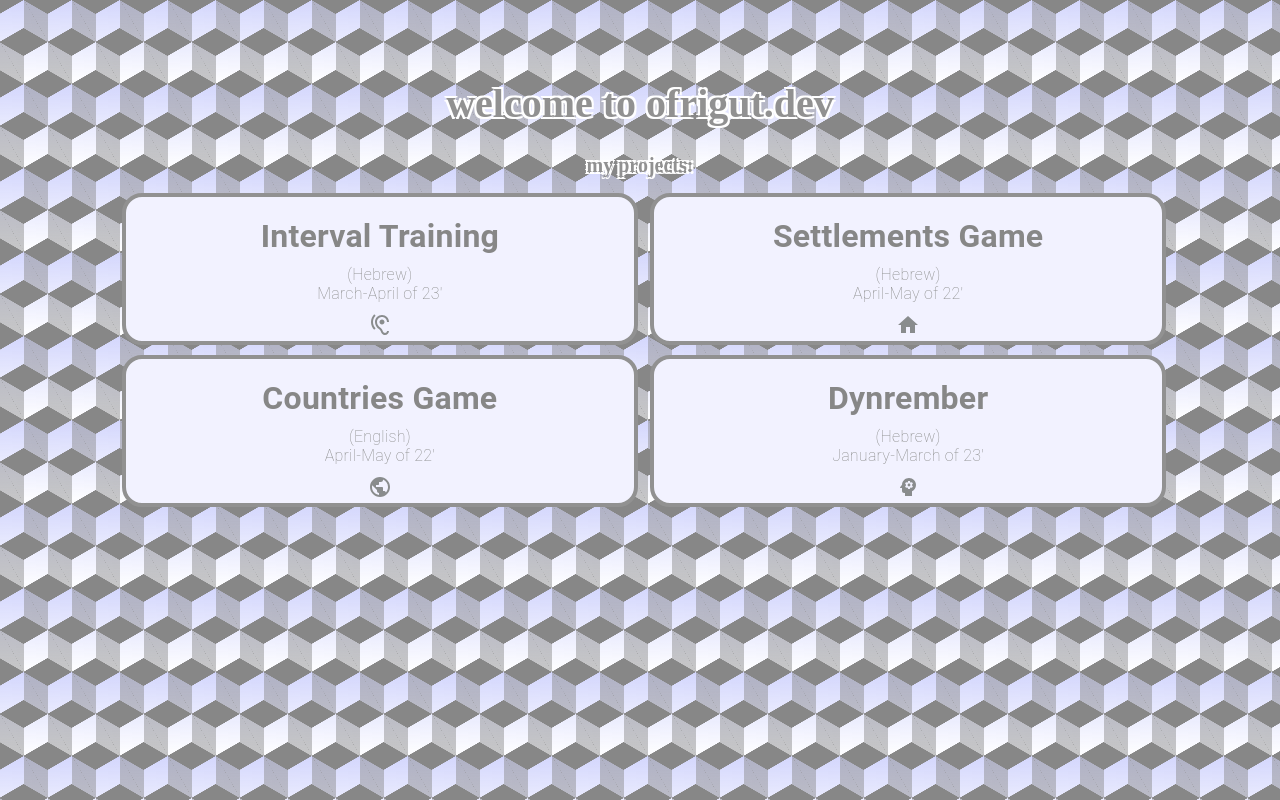
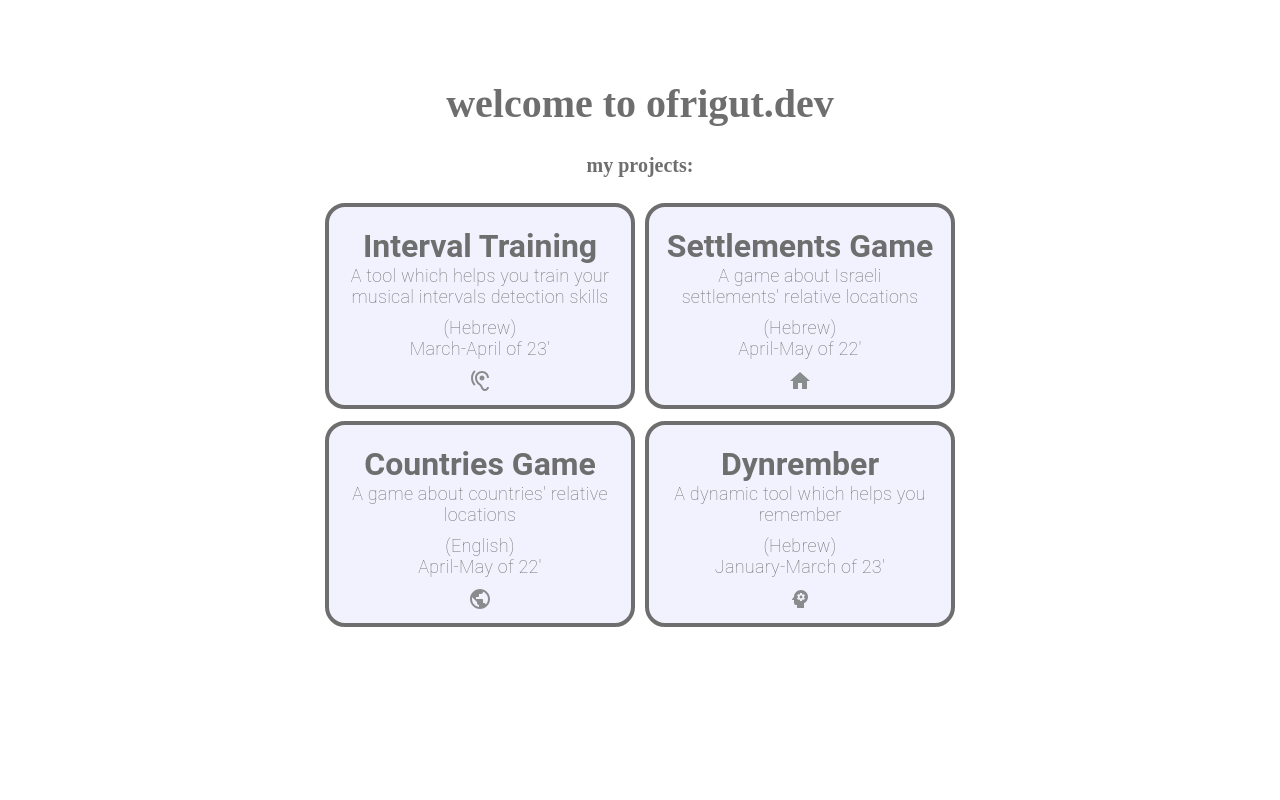
Before and after one commit to aniOfri/ofrigut-dev, a React (Create React App) app: page / in a window 1280 px wide. Built offline with nearby package versions, Linux system fonts and the light colour scheme; what soundfont-player would draw is missing.

Commit message:
updated main page and dynrember design

```diff
--- a/src/CSS/Countries/Countries.css
+++ b/src/CSS/Countries/Countries.css
@@ -1,7 +1,3 @@
-body {
-  overflow: hidden;
-}
-
 .CountriesApp {
   position: absolute;
   top: 0;
--- a/src/CSS/Dynrember/Dynrember.css
+++ b/src/CSS/Dynrember/Dynrember.css
@@ -6,6 +6,10 @@
   height: 100%;
   text-align: center;
   background-color: #242424;
+  opacity: 1;
+  background-image:  radial-gradient(#909090 2px, transparent 2px), radial-gradient(#909090 2px, #242424 2px);
+  background-size: 80px 80px;
+  background-position: 0 0,40px 40px;
 }
 
 .buttons {
--- a/src/CSS/MainPage/MainPage.css
+++ b/src/CSS/MainPage/MainPage.css
@@ -8,17 +8,11 @@
   opacity: 0.6;
   background-size: 48px 84px;
   background-position: 0 0, 0 0, 24px 42px, 24px 42px, 0 0, 24px 42px;
-  background-image:  linear-gradient(30deg, #383838 12%, transparent 12.5%, transparent 87%, #383838 87.5%, #383838), linear-gradient(150deg, #383838 12%, transparent 12.5%, transparent 87%, #383838 87.5%, #383838), linear-gradient(30deg, #383838 12%, transparent 12.5%, transparent 87%, #383838 87.5%, #383838), linear-gradient(150deg, #383838 12%, transparent 12.5%, transparent 87%, #383838 87.5%, #383838), linear-gradient(60deg, #38383877 25%, transparent 25.5%, transparent 75%, #38383877 75%, #38383877), linear-gradient(60deg, #38383877 25%, transparent 25.5%, transparent 75%, #38383877 75%, #38383877), linear-gradient(181deg, #b6bbfb 0%, rgba(217, 46, 116, 0) 100%);
 }
 
 h1.mainTitle{
   font-size: 5vh;
-  color: #494949;
-  text-shadow:
-   -2px -2px 0 #ffffff,
-    2px -2px 0 #ffffff,
-    -2px 2px 0 #ffffff,
-     2px 2px 0 #ffffff;
+  color: #0f0f0f;
   margin-top: 10vh;
   margin-left:auto;
   margin-right:auto;
@@ -27,12 +21,7 @@ h1.mainTitle{
 
 h2.mainSubtitle{
   font-size: 2.5vh;
-  color: #494949;
-  text-shadow:
-   -2px -2px 0 #ffffff,
-    2px -2px 0 #ffffff,
-    -2px 2px 0 #ffffff,
-     2px 2px 0 #ffffff;
+  color: #0f0f0f;
   margin-top: 3vh;
   margin-left:auto;
   margin-right:auto;
@@ -42,47 +31,43 @@ h2.mainSubtitle{
 
 h3.serviceTitle {
   align-items: center;
-  color: #383838;
+  color: #0f0f0f;
   fill: currentcolor;
   font-family: Roboto;
   font-size: 4vmin;
   justify-content: center;
-  letter-spacing: .25px;
-  max-width: fit-content;
-  position: relative;
   text-align: center;
-  width: auto;
   margin: 20px auto auto auto;
   padding: 0 5px 0 5px;
 }
 
-.serviceSubtitle{
+.serviceSubtitle .serviceInfo{
   margin: 10px 0 10px 0;
 }
 
 .serviceSubtitle h3{
   align-items: center;
-  color: #383838;
+  color: #0f0f0f;
   fill: currentcolor;
   font-family: Roboto;
-  font-size: 2vh;
+  font-size: 2.25vmin;
   font-weight: lighter;
   letter-spacing: .25px;
   width: fit-content;
   margin: 0 auto 0 auto;
+  padding-left: 20px;
+  padding-right: 20px;
 }
 
 .Services{
-  width: fit-content;
   margin: auto;
-  display: flex;
-  flex-wrap: wrap;
+  display: grid;
+  grid-template-columns: repeat(2, 1fr);
 }
 
 .Services > .Service {
   flex: 33.3333333%;
-  margin-right: 10px;
-  margin-left: 10px;
+  margin: 10px 5px 10px 5px;
 }
 
 .Service{
@@ -90,12 +75,15 @@ h3.serviceTitle {
 }
 
 .Service div.ServiceWrapper{
-  width: 100%;
+  height: 100%;
+  width: max(fit-content, 20vmin);
+  margin-left: auto;
+  margin-right: auto;
   background-color: #eaebff;
   cursor: pointer;
   text-align: center;
   border-radius: 20px;
-  border: #494949 4px solid;
+  border: #0f0f0f 4px solid;
 }
 
 .Service h3.mainTitle {
--- a/src/CSS/Settlements/Settlements.css
+++ b/src/CSS/Settlements/Settlements.css
@@ -1,6 +1,3 @@
-body {
-  overflow: hidden;
-}
 
 .SettlementsApp {
   position: absolute;
--- a/src/Pages/Dynrember.jsx
+++ b/src/Pages/Dynrember.jsx
@@ -20,7 +20,7 @@ function Dynrember() {
       jsx = (
         <div className="dynremberWrapper">
           <div>
-            <h1 className="dynremberTitle">דינרמבר - משחק זכרון</h1>
+            <h1 className="dynremberTitle">דינרמבר</h1>
           </div>
           <div className="buttons">
             <button className="menuOption" onClick={() => setPage(1)}>
@@ -44,7 +44,7 @@ function Dynrember() {
       jsx = (
         <div>
         <Back setPage={setPage}/>
-        <Game/>
+        <Game setPage={setPage}/>
       </div>
       )
       break;
--- a/src/Pages/Dynrember/Back.jsx
+++ b/src/Pages/Dynrember/Back.tsx
@@ -1,6 +1,6 @@
 import '../../CSS/Dynrember/Back.css'
 
-function Back(props) {
+function Back(props: any) {
   return (
     <div id="goBack">
         <button className="backButton" onClick={() => props.setPage(0)}>
--- a/src/Pages/Dynrember/Game.jsx
+++ b/src/Pages/Dynrember/Game.jsx
@@ -17,7 +17,7 @@ function getWindowDimensions() {
     };
   }
 
-function Game() {
+function Game(props) {
     const seedrandom = require('seedrandom');
     const dims = getWindowDimensions();
     const [correctPlay] = useSound(correct);
@@ -200,8 +200,9 @@ function Game() {
     }
     if (!loaded){
         jsx = (<div>
-            <input type="file" className="fileBrowse" accept=".dyn"
+            <input style={{cursor: "pointer", marginTop: "150px"}} type="file" className="fileBrowse" accept=".dyn"
         onChange={OnLoad}/>
+            <h2 className="noFile" dir="rtl" style={{cursor: "pointer", marginTop: "150px", color: "#d8d8d8"}} onClick={()=> {props.setPage(1)}}>אין קובץ? לחץ כאן!</h2>
         </div>)
     }
     else{
--- a/src/Pages/EarTrainer/Settings.tsx
+++ b/src/Pages/EarTrainer/Settings.tsx
@@ -2,7 +2,7 @@ import "../../CSS/EarTrainer/Settings.css"
 import Slider from '@mui/material/Slider';
 import Radio from '@mui/material/Radio';
 import Checkbox from '@mui/material/Checkbox';
-import {Intervals, MidiNumbers} from "../../Tools/EarTrainer/Helper"
+import {Intervals, MidiNumbers} from "./Helper"
 
 function intervalName(e: number){
     let intervals = Intervals;
--- a/src/Pages/EarTrainer/Soundplayer.tsx
+++ b/src/Pages/EarTrainer/Soundplayer.tsx
@@ -1,7 +1,7 @@
 import React, {useState} from 'react'
 import "../../CSS/EarTrainer/Soundplayer.css"
 import Score from "./Score";
-import {Audio, Intervals} from "../../Tools/EarTrainer/Helper"
+import {Audio, Intervals} from "./Helper"
 
 
 // Return a random interval in the range of *variety
--- a/src/Pages/MainPage.tsx
+++ b/src/Pages/MainPage.tsx
@@ -3,25 +3,49 @@ import HearingIcon from '@mui/icons-material/Hearing';
 import HomeIcon from '@mui/icons-material/Home';
 import PublicIcon from '@mui/icons-material/Public';
 import PsychologyIcon from '@mui/icons-material/Psychology';
-import { useEffect } from "react";
+import { useEffect, useState } from "react";
+import CSS from 'csstype';
 
 export default function MainPage() {
 
+    // Mobile related States
+    const [widthSize, setWidth] = useState(window.innerWidth as number);
+    const [heightSize, setHeight] = useState(window.innerHeight as number);
+
+    function handleWindowSizeChange() {
+      setWidth(window.innerWidth);
+      setHeight(window.innerHeight);
+    }
+
   useEffect(() =>{
     document.title = "ofrigut.dev | main page"
+
+    window.addEventListener('resize', handleWindowSizeChange);
+    return () => {
+        window.removeEventListener('resize', handleWindowSizeChange);
+    }
   });
+
+  const isMobile = widthSize <= 1000;
+  const serviceSize: CSS.Properties = {
+    width: isMobile ? "fit-content" : "50%",
+    transform: isMobile ? "scale(0.95)" : "scale(1)"
+  };
 
   return (
         <div className="MainPage">
           <h1 className="mainTitle">welcome to ofrigut.dev</h1>
           <h2 className="mainSubtitle">my projects:</h2>
-          <div className="Services">
-            <a className="Service" href="/eartraining">
+          <div className="Services" style={serviceSize}>
+            <a className="Service"  href="/eartraining">
               <div className="ServiceWrapper" id="EarTrainer">
                 <h3 className="serviceTitle">Interval Training</h3>
                 <div className="serviceSubtitle">
+                  <h3>A tool which helps you train your musical intervals detection skills</h3>
+                  <div className="serviceInfo">
                     <h3>(Hebrew)</h3>
                     <h3>March-April of 23'</h3>
+                  </div>
                 </div>
                 <HearingIcon/>
               </div>
@@ -30,8 +54,11 @@ export default function MainPage() {
               <div className="ServiceWrapper" id="Settlements">
                 <h3 className="serviceTitle">Settlements Game</h3>
                 <div className="serviceSubtitle">
+                  <h3>A game about Israeli settlements' relative locations</h3>
+                  <div className="serviceInfo">
                     <h3>(Hebrew)</h3>
                     <h3>April-May of 22'</h3>
+                  </div>
                 </div>
                 <HomeIcon/>
               </div>
@@ -40,8 +67,11 @@ export default function MainPage() {
               <div className="ServiceWrapper" id="Countries">
                 <h3 className="serviceTitle">Countries Game</h3>
                 <div className="serviceSubtitle">
+                  <h3>A game about countries' relative locations</h3>
+                  <div className="serviceInfo">
                     <h3>(English)</h3>
                     <h3>April-May of 22'</h3>
+                  </div>
                 </div>
                 <PublicIcon/>
               </div>
@@ -50,8 +80,11 @@ export default function MainPage() {
               <div className="ServiceWrapper" id="Dynrember">
                 <h3 className="serviceTitle">Dynrember</h3>
                 <div className="serviceSubtitle">
+                  <h3>A dynamic tool which helps you remember</h3>
+                  <div className="serviceInfo">
                     <h3>(Hebrew)</h3>
                     <h3>January-March of 23'</h3>
+                  </div>
                 </div>
                 <PsychologyIcon/>
               </div>
```
Also changed, not shown: src/Pages/EarTrainer/Helper.tsx (renamed from src/Tools/EarTrainer/Helper.tsx). Lines whose indentation alone changed are shown as unchanged.
